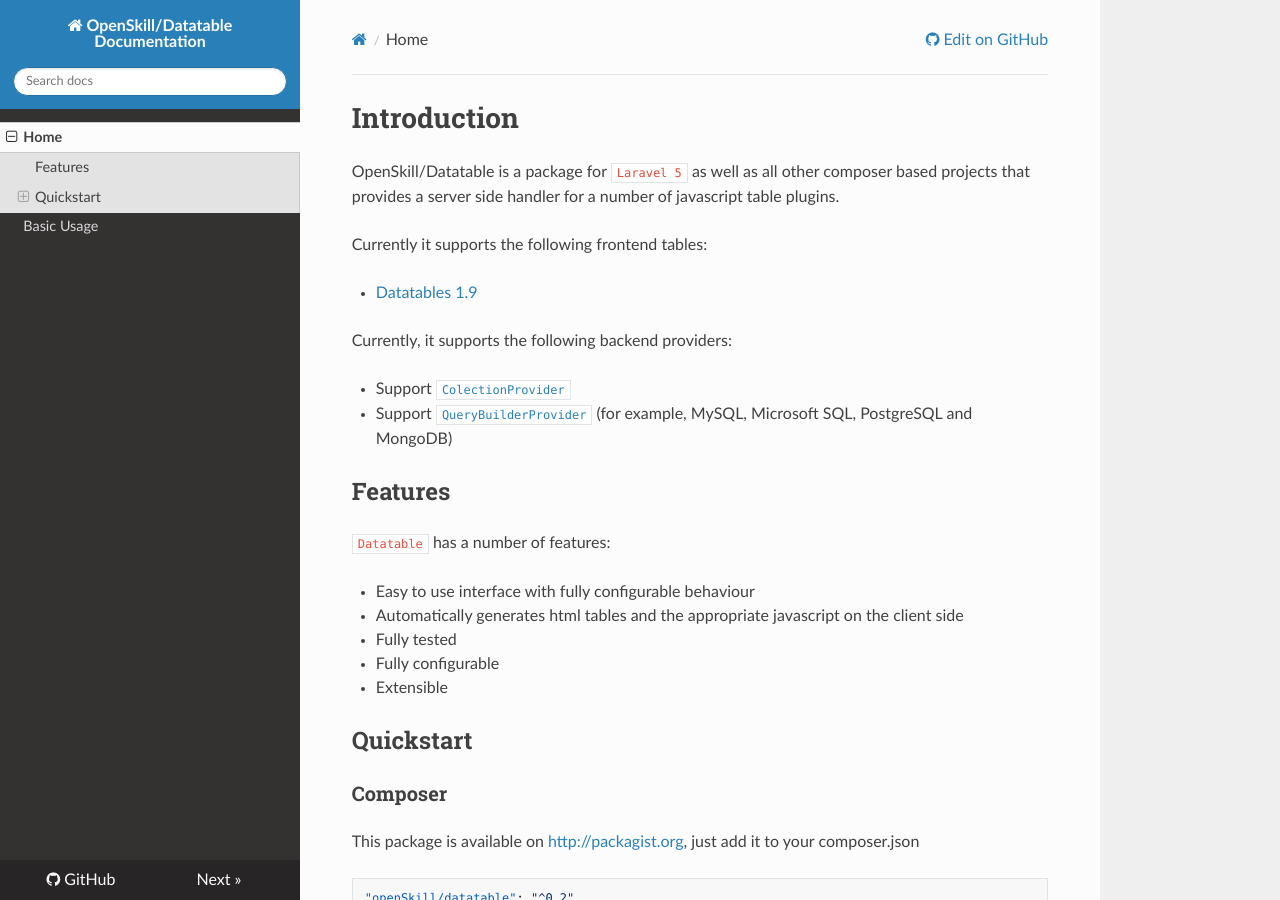
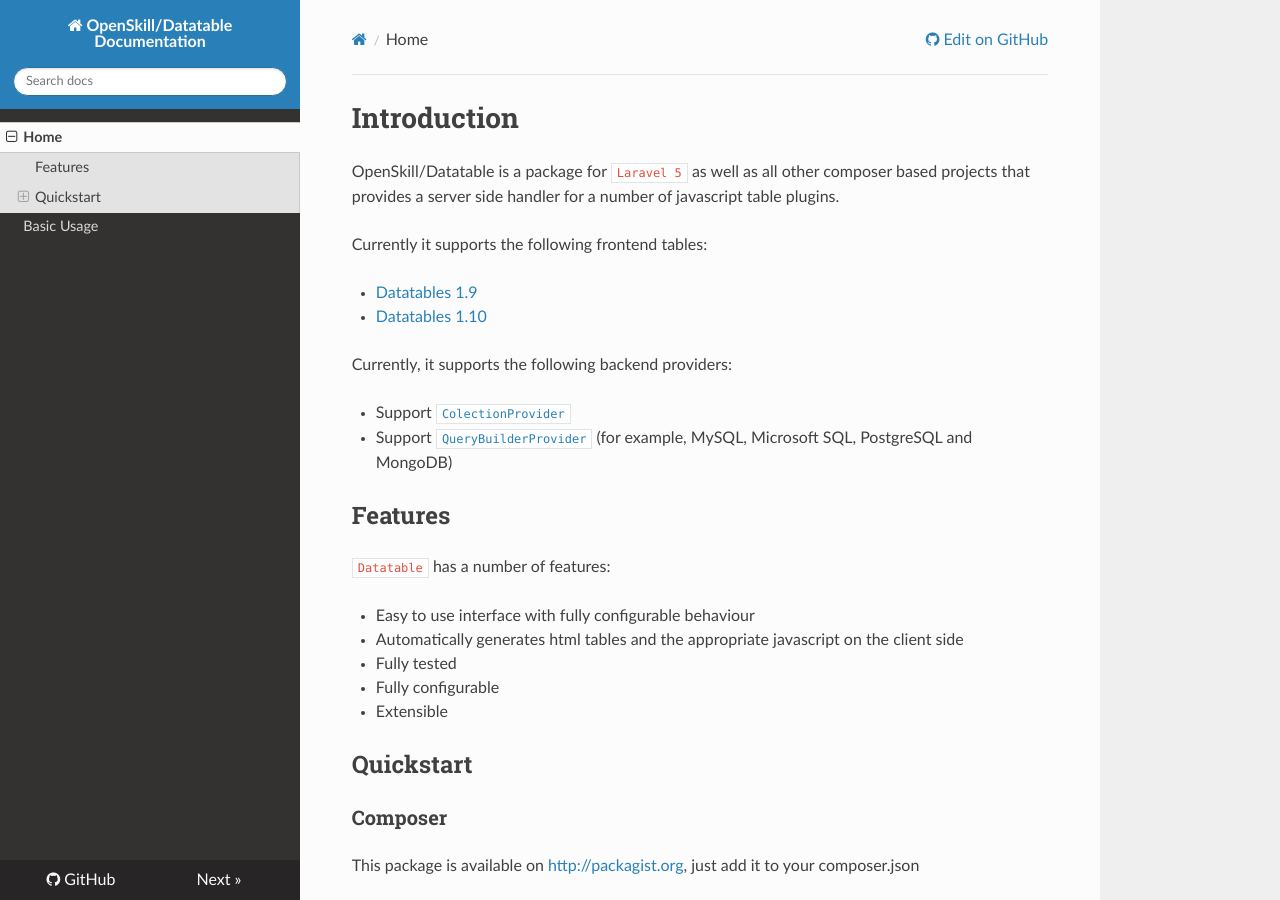
Before and after one commit to OpenSkill/Datatable, an MkDocs documentation site: the page built from docs/index.md, in a window 1280 px wide and 900 px high. Built offline with MkDocs 1.6.1, drawn with Linux system fonts in a browser that asks for light colours; nearby versions of some CDN libraries; old or Windows-style settings are respelled for this version of MkDocs.

Commit message:
Add link to Datatables 1.10

```diff
--- a/docs/index.md
+++ b/docs/index.md
@@ -5,6 +5,7 @@
 Currently it supports the following frontend tables:
 
 - [Datatables 1.9](http://legacy.datatables.net/)
+- [Datatables 1.10](http://www.datatables.net/)
 
 Currently, it supports the following backend providers:
 
```
